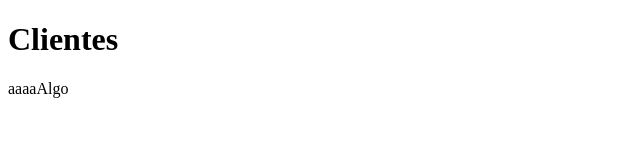
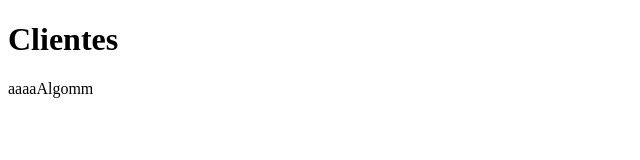
Before and after one commit to mlismarc/rep-Prueba, a plain HTML site: page cliente.html in a window 1280 px wide. Shown: the full height of the page, 0-640 px from the left. Drawn offline with Linux system fonts and the light colour scheme.

Commit message:
Update cliente.html

```diff
--- a/cliente.html
+++ b/cliente.html
@@ -8,6 +8,6 @@
 </head>
 <body>
     <h1>Clientes</h1>
-    aaaa<a>Algo</a>
+    aaaa<a>Algo</a>mm
 </body>
 </html>
```
